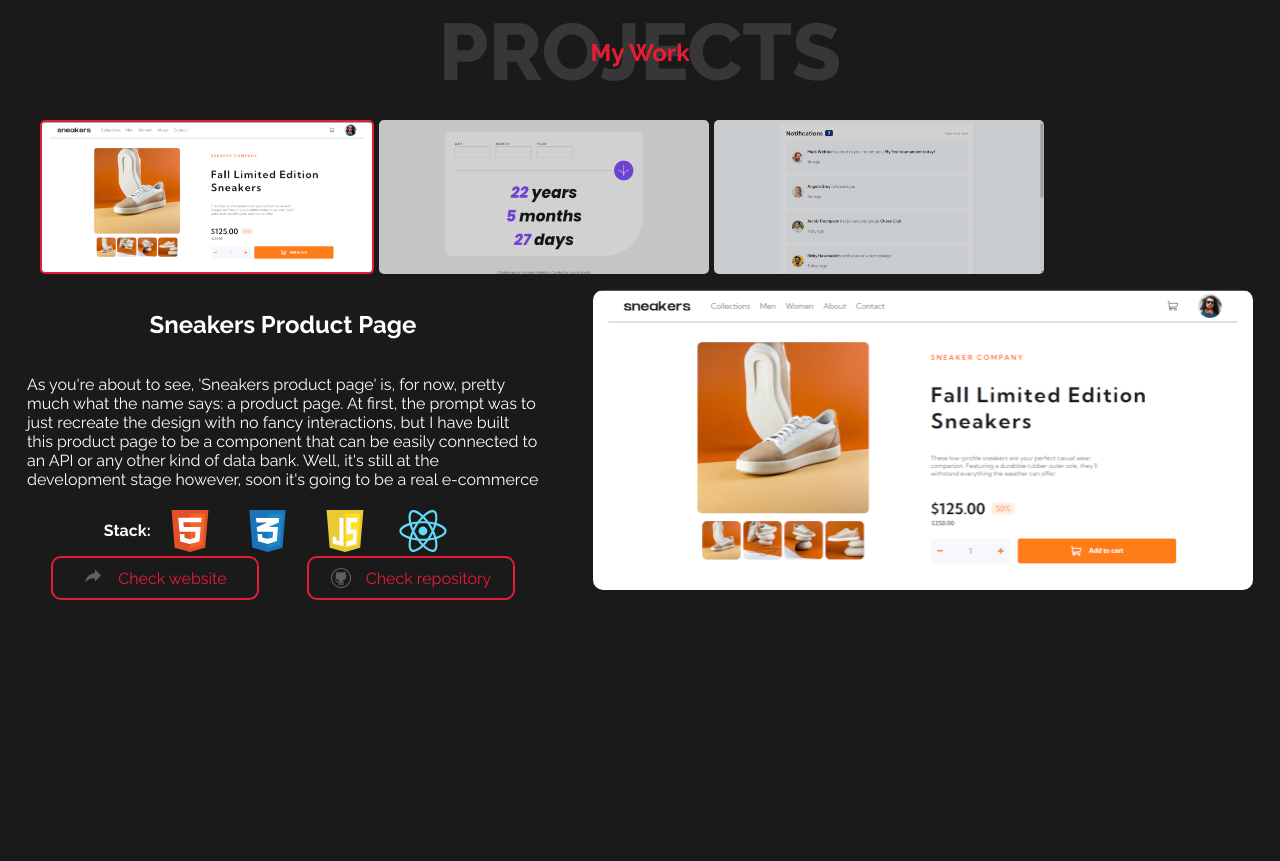
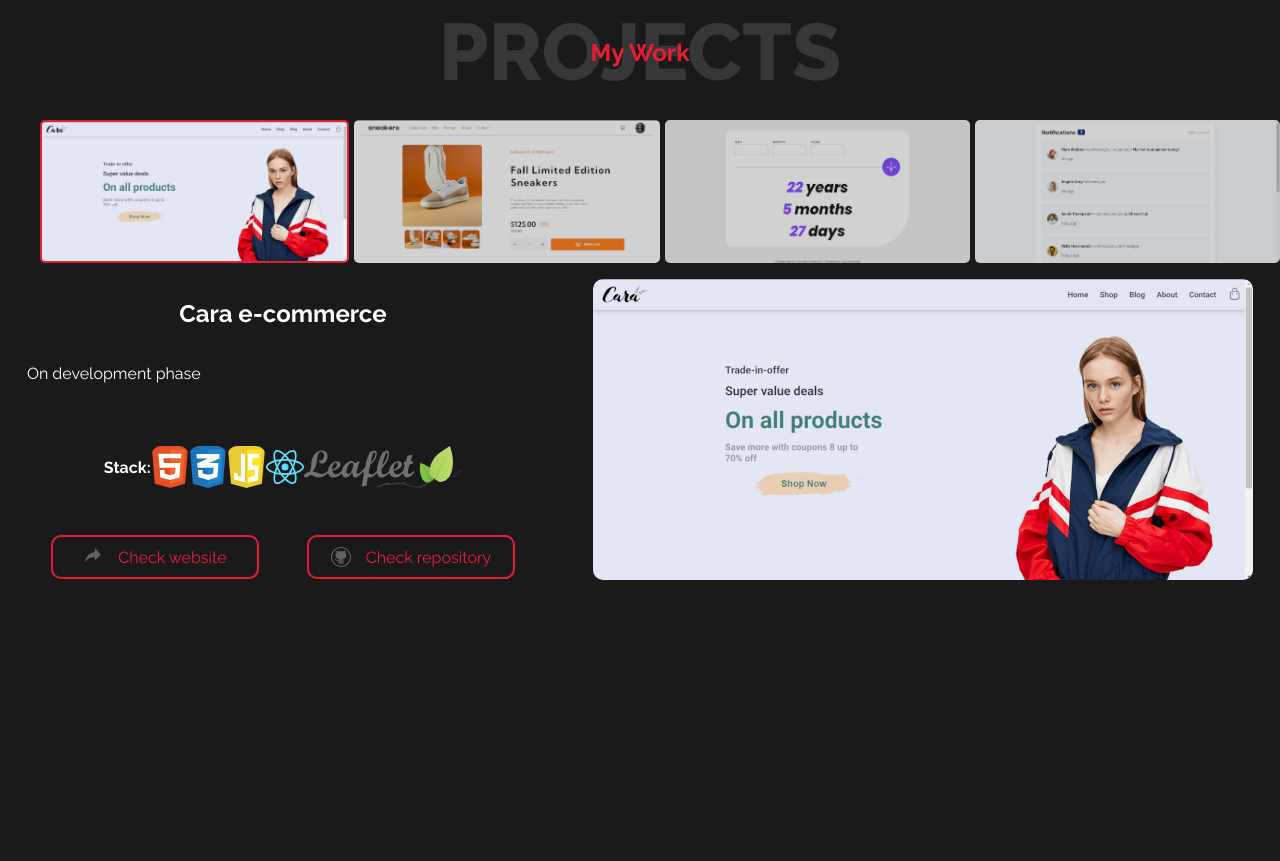
Before and after one commit to LucasBorali/Portfolio, a React (Create React App) app: page / in a window 1280 px wide. Shown: the part 840-1701 px from the top of the page. Built offline with nearby package versions, Linux system fonts and the light colour scheme.

Commit message:
added leaflet icon

```diff
--- a/src/Assets/Constant.js
+++ b/src/Assets/Constant.js
@@ -1,12 +1,14 @@
 import sneaker from './sneakers-product-page.png';
 import ageCalc from './age-calc.png';
 import notificationPage from './notifications-page.png';
+import caraECommerce from './cara-e-commerce.png'
 
 import html from './html-1.svg';
 import css from './css-3.svg';
 import js from './javascript-1.svg';
 import react from './react-2.svg';
 import git from './git.svg';
+import leaflet from './leaflet-1.svg';
 import responsive from './responsive.svg';
 import communication from './communication.png';
 import problemSolving from './problem-solving.png';
@@ -18,6 +20,15 @@ import creativity from './creativity.png';
 import criticalThinking from './critical-thinking.png';
 
 export const projects = [
+  {
+    img: caraECommerce,
+    repo: 'https://github.com/LucasBorali/cara-e-commerce',
+    website: 'https://lucasborali.github.io/cara-e-commerce/',
+    stack: [html, css, js, react, leaflet],
+    title: 'Cara e-commerce',
+    description:
+      `On development phase`,
+  },
   {
     img: sneaker,
     repo: 'https://github.com/LucasBorali/sneakers-product-page',
```
Also changed, not shown: src/Assets/cara-e-commerce.png (added), src/Assets/leaflet-1.svg (added).
